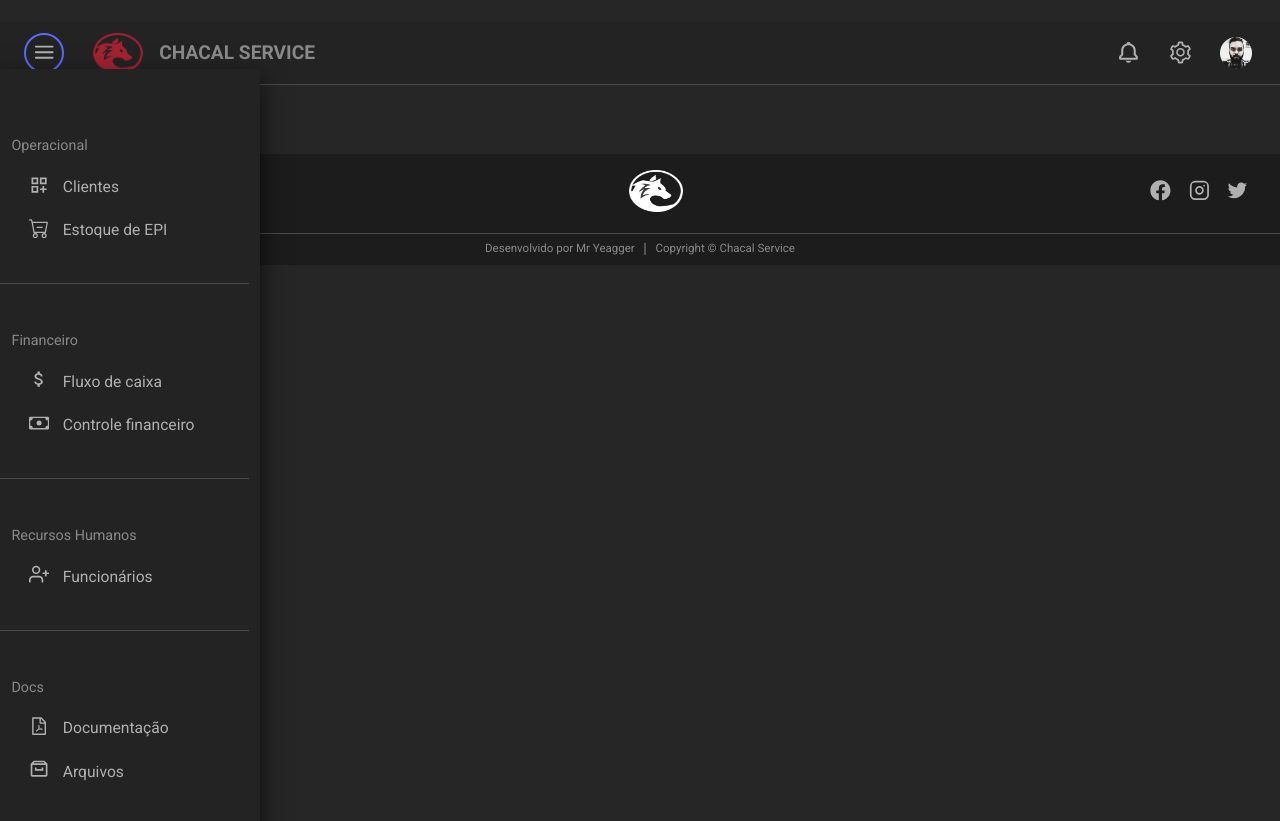
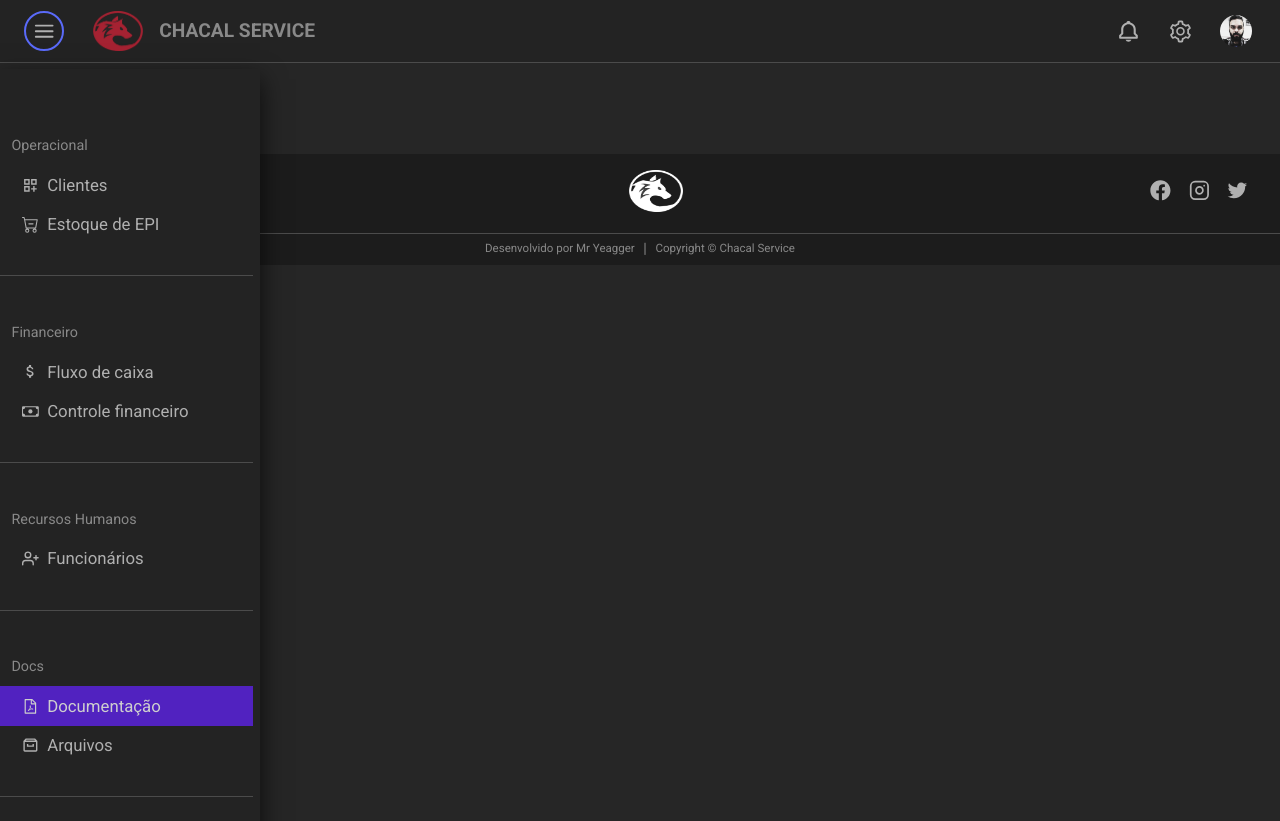
Before and after one commit to Fsouzza/chacal-servicev2, a React (Create React App) app: page /documentos in a window 1280 px wide. Both pictures are taken after a click on the element 43 px from the left and 52 px from the top of the page. Built offline with nearby package versions, Linux system fonts and the light colour scheme.

Commit message:
add link ativo + refatoracao

```diff
--- a/public/index.html
+++ b/public/index.html
@@ -10,7 +10,6 @@
       content="Web site created using create-react-app"
     />
     <link rel="apple-touch-icon" href="%PUBLIC_URL%/logo192.png" />
-    <link rel="manifest" href="%PUBLIC_URL%/manifest.json" />
     <title>Chacal App</title>
   </head>
   <body>
--- a/src/components/header/header.module.scss
+++ b/src/components/header/header.module.scss
@@ -21,6 +21,7 @@
   justify-content: space-between;
   padding: .7em 1.5em;
   position: fixed;
+  top: 0;
   z-index: 998;
   width: 100%;
   .esquerda{
--- a/src/components/homePage/index.tsx
+++ b/src/components/homePage/index.tsx
@@ -6,9 +6,7 @@ export const PageDesignPadrao = () => {
   return(
     <main>
       <Header />
-      <div>
-        <Outlet />
-      </div>
+      <Outlet />
       <Footer />
     </main>
   );
--- a/src/components/sidebar/index.tsx
+++ b/src/components/sidebar/index.tsx
@@ -6,7 +6,6 @@ import { FiUserPlus } from 'react-icons/fi';
 import { MdAttachMoney, MdOutlineDashboardCustomize } from 'react-icons/md';
 import styles from './sidebar.module.scss';
 import { SideBarItems } from './sidebarItens/sidebarItems';
-import { Link } from 'react-router-dom';
 
 // eslint-disable-next-line @typescript-eslint/no-explicit-any
 export const SideBar = ({active, ref}: any) => {
@@ -29,7 +28,7 @@ export const SideBar = ({active, ref}: any) => {
   const dataFinanc = [
     {
       titulo: 'Fluxo de caixa',
-      to: '/',
+      to: '/fluxoDeCaixa',
       icon: <MdAttachMoney />
     },
     {
@@ -53,7 +52,7 @@ export const SideBar = ({active, ref}: any) => {
     },
     {
       titulo: 'Arquivos',
-      to: '',
+      to: '/arquivos',
       icon: <BiArchive />
     },
   ];
@@ -63,33 +62,25 @@ export const SideBar = ({active, ref}: any) => {
       <ul>
         <span>Operacional</span>
         {dataOperat.map( (oper, index) => (
-          <Link key={index} to={oper.to}>
-            <SideBarItems icon={oper.icon} titulo={oper.titulo} />
-          </Link>
+          <SideBarItems key={index} icon={oper.icon} titulo={oper.titulo} link={oper.to}/>
         ))}
       </ul>
       <ul>
         <span>Financeiro</span>
         {dataFinanc.map( (financ, index) => (
-          <Link key={index} to={financ.to}>
-            <SideBarItems icon={financ.icon} titulo={financ.titulo} />
-          </Link>
+          <SideBarItems key={index} icon={financ.icon} titulo={financ.titulo} link={financ.to} />
         ))}
       </ul>
       <ul>
         <span>Recursos Humanos</span>
         {dataRH.map( (rh, index) => (
-          <Link key={index} to={rh.to}>
-            <SideBarItems icon={rh.icon} titulo={rh.titulo} />
-          </Link>
+          <SideBarItems key={index} icon={rh.icon} titulo={rh.titulo} link={rh.to} />
         ))}
       </ul>
       <ul>
         <span>Docs</span>
         {dataDoc.map( (doc, index) => (
-          <Link key={index} to={doc.to}>
-            <SideBarItems icon={doc.icon} titulo={doc.titulo} />
-          </Link>
+          <SideBarItems key={index} icon={doc.icon} titulo={doc.titulo} link={doc.to} />
         ))}
       </ul>
     </nav>
--- a/src/components/sidebar/sidebar.module.scss
+++ b/src/components/sidebar/sidebar.module.scss
@@ -11,7 +11,7 @@
   min-height: 100vh;
   justify-content: flex-start;
   overflow: hidden;
-  padding: 2.5em .5em 0 0;
+  padding: 2.5em .3em 0 0;
   position: fixed;
   left: 0;
   top: 3.1em;
--- a/src/components/sidebar/sidebarItens/sidebarItems.tsx
+++ b/src/components/sidebar/sidebarItens/sidebarItems.tsx
@@ -1,11 +1,16 @@
+import { NavLink } from 'react-router-dom';
 import styles from './sidebarItens.module.scss';
 
 // eslint-disable-next-line @typescript-eslint/no-explicit-any
 export const SideBarItems = (props: any) => {
   return(
-    <li className={styles.sidebarItems}>
-      <div>{props.icon}</div>
-      <p>{props.titulo}</p>
+    <li className={styles.navLinks}>
+      <NavLink to={props.link} className={(navData)=> navData.isActive ? `${styles.link__active}` : `${styles.link}`}>
+        <div>
+          {props.icon}
+          {props.titulo}
+        </div>
+      </NavLink>
     </li>
   );
 };
--- a/src/components/sidebar/sidebarItens/sidebarItens.module.scss
+++ b/src/components/sidebar/sidebarItens/sidebarItens.module.scss
@@ -1,25 +1,33 @@
 @import 'styles/variaveis';
 
-.sidebarItems{
+@mixin linksNavigation($cor, $bg) {
   align-items: center;
-  color: $cor-brancol;
-  cursor: pointer;
+  background-color: $bg;
+  color: $cor;
   display: flex;
   font-weight: 400;
-  gap: .6em;
-  justify-content: flex-start;
-  padding: .4em 1.3em;
-  position: relative;
-  width: 100%;
-  &:hover{
-    background-color: #333333;
-    color: $cor-azull;
-    font-weight: 500;
-  }
+  gap: 5px;
+  padding: .2em 0 .2em 1em;
   div{
-    font-size: .9em;
-  }
-  p{
-    font-size: .7em;
+    align-items: center;
+    display: flex;
+    font-size: .75em;
+    gap: 8px;
+    line-height: 1.8em;
   }
 }
+
+.navLinks{
+  .link{
+    @include linksNavigation(#b0b0b0, transparent);
+    &:hover{
+      background-color: $cor-hover;
+      div{
+        color: $cor-azull;
+      }
+    }
+    &__active{
+      @include linksNavigation(#cecece, #5122c0);
+    }
+  }
+}
--- a/src/routers/Routes.tsx
+++ b/src/routers/Routes.tsx
@@ -16,6 +16,7 @@ function AppRouter() {
           <Route index element={<FluxoCaixa />} />
           <Route path='clientes' element={<Clientes />} />
           <Route path='estoqueEPI' element={<EstoqueDeEPI />} />
+          <Route path='fluxoDeCaixa' element={<FluxoCaixa />} />
           <Route path='financas' element={<ControleDeFinancas />} />
           <Route path='funcionarios' element={<ListaFuncionarios />} />
           <Route path='documentos' element={<Documentacao />} />
--- a/src/styles/_variaveis.scss
+++ b/src/styles/_variaveis.scss
@@ -5,7 +5,7 @@ $cor-principal: #262626;
 $cor-secundaria: #4b4b4b;
 $cor-card: #2b2c2f;
 $cor-header: #232323;
-$cor-ativo: #333333;
+$cor-hover: #333333;
 $cor-azul: #5122c0;
 $cor-azull: #5a6af9;
 $cor-branco: #cecece;
```
